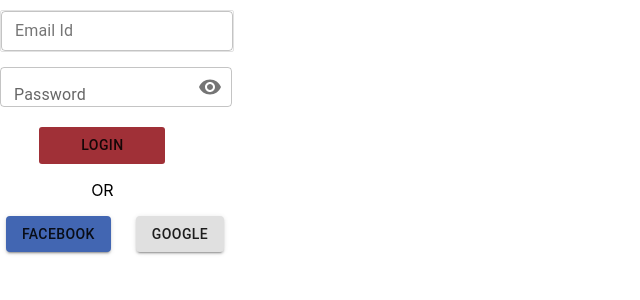
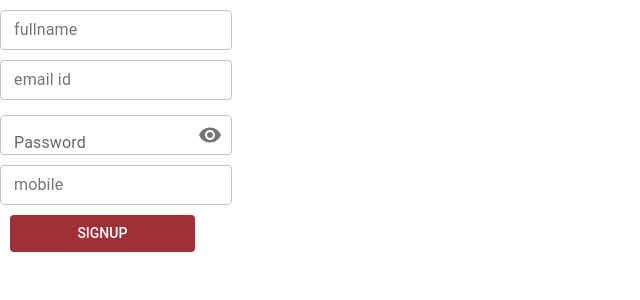
Before and after one commit to shivakar8650/BookStoreReact, a React (Create React App) app: page / in a window 1280 px wide. Shown: the top 300 px of the page, without its empty margins (0-640 px from the left). Built offline with nearby package versions, Linux system fonts and the light colour scheme.

Commit message:
[shivakar]added:create signup page

```diff
--- a/src/App.js
+++ b/src/App.js
@@ -1,11 +1,13 @@
 
 import './App.css';
 import Login from './component/login/Login';
+import Signup from './component/signup/Signup';
 
 function App() {
   return (
     <div className="App">
-      <Login />
+      {/* <Login /> */}
+      <Signup />
     </div>
   );
 }
--- a/src/component/login/Login.jsx
+++ b/src/component/login/Login.jsx
@@ -26,7 +26,7 @@
     const validate = () => {
         let emailError = values.emailId === '' ? true : false
         let passworderror = values.password === '' ? true : false
-        values((previousvalues) => {
+        setValues((previousvalues) => {
             return { ...previousvalues, emailIdError: emailError, passwordError: passworderror }
         })
         return emailError || passworderror
@@ -56,16 +56,21 @@
         <div className='login'>
             <div className='mail'>
                 <TextField name="emailId" className="emailfield" size="small" type='text' id="outlined-email" label="Email Id" variant="outlined"
-                    onChange={(e) => changeFields(e)} error={values.emailIdError} />
+                    onChange={(e) => changeFields(e)}
+                     error={values.emailIdError}
+                    // helperText={values.emailIdError ? "email required " : " "}
+                    />
             </div>
             <div>
                 <FormControl className="passwordfield" variant="outlined">
                     <InputLabel htmlFor="outlined-adornment-password" style={{marginBottom:'10px'}}>Password</InputLabel>
-                    <OutlinedInput
+                   <OutlinedInput
                         id="outlined-adornment-password"
                         size="small"
                         type={values.showPassword ? 'text' : 'password'}
                         value={values.password}
+                        error={values.passwordError}
+                        // helperText={values.passwordError ? "passwoed required " : " "}
                         onChange={handleChange('password')}
                         endAdornment={
                             <InputAdornment position="end">
--- a/src/component/login/login.scss
+++ b/src/component/login/login.scss
@@ -1,13 +1,11 @@
 .login {
-   width: 16%;;
+  width: 16%;
     .emailfield {
       width: 232px;
-
       margin-top: 10px;
       background: #FFFFFF 0% 0% no-repeat padding-box;
-        border: 1px solid #E2E2E2;
-        border-radius: 2px;
-        opacity: 1;
+      border-radius: 2px;
+      opacity: 1;
     }
     .passwordfield {
       margin-top: 15px;
@@ -21,6 +19,8 @@
       background: #A03037 0% 0% no-repeat padding-box;
       border-radius: 3px;
       opacity: 1;
+      color: #FFFFFF;
+
     }
 
     .Buttons {
@@ -29,8 +29,8 @@
       height: 37px;
       padding-left: 6px;
 
-      .googleButton {
-        margin-left: 25px;
-      }
+    .googleButton {
+      margin-left: 25px;
     }
   }
+}
--- a/src/component/signup/Signup.jsx
+++ b/src/component/signup/Signup.jsx
@@ -0,0 +1,116 @@
+import React, { useState } from 'react'
+import './signup.scss'
+import { Button, TextField } from '@material-ui/core';
+import IconButton from '@mui/material/IconButton';
+import OutlinedInput from '@mui/material/OutlinedInput';
+import InputLabel from '@mui/material/InputLabel';
+import InputAdornment from '@mui/material/InputAdornment';
+import FormControl from '@mui/material/FormControl';
+import Visibility from '@mui/icons-material/Visibility';
+import VisibilityOff from '@mui/icons-material/VisibilityOff';
+
+
+function Signup() {
+
+    const [values, setValues] = React.useState({
+        fullname:"",
+        emailId: "",
+        password: "",
+        mobile:"",
+        emailIdError: false,
+        passwordError: false,
+        showPassword: false,
+        fullnameError:false,
+        mobileError:false
+    })
+
+    const changeFields = (e) => {
+        setValues(previousvalues => {
+            return { ...previousvalues, [e.target.name]: e.target.value }
+        })
+    }
+    const validate = () => {
+        let fullnamerror = values.fullname === '' ? true : false
+        let emailError = values.emailId === '' ? true : false
+        let passworderror = values.password === '' ? true : false
+        let mobilerror = values.mobile === '' ? true : false
+
+        setValues((previousvalues) => {
+        return { ...previousvalues, emailIdError: emailError, passwordError: passworderror, fullnameError:fullnamerror, mobileError:mobilerror }
+    })
+    return emailError || passworderror || fullnamerror || mobilerror
+
+    }
+    const handleClickShowPassword = () => {
+        setValues({
+            ...values,
+            showPassword: !values.showPassword,
+        });
+    };
+    const handleMouseDownPassword = (event) => {
+        event.preventDefault();
+    };
+
+    const handleChange = (prop) => (event) => {
+        setValues({ ...values, [prop]: event.target.value });
+    };
+    const signup = () => {
+        let isValidate = validate();
+        if (!isValidate) {
+            console.log(isValidate);
+        }
+    }
+
+
+
+    return (
+        <>
+            <div className='signup'>
+                <div className='fullname'>
+                    <TextField name="fullname" className="emailfield" size="small" type='text' id="outlined-email" label="fullname" variant="outlined"
+                    onChange={(e) => changeFields(e)} error={values.emailIdError} />
+                </div>
+                <div className='Email'>
+                    <TextField name="emailid" className="emailfield" size="small" type='text' id="outlined-email" label="email id" variant="outlined"
+                    onChange={(e) => changeFields(e)} error={values.emailIdError} />
+                </div>
+                <div>
+                    <FormControl className="passwordfield" variant="outlined">
+                        <InputLabel htmlFor="outlined-adornment-password" style={{ marginBottom: '10px' }}>Password</InputLabel>
+                        <OutlinedInput
+                            id="outlined-adornment-password"
+                            size="small"
+                            type={values.showPassword ? 'text' : 'password'}
+                            value={values.password}
+                            onChange={(e) => changeFields(e)}
+                            onChange={handleChange('password')}
+                            error={values.passwordError}
+                            endAdornment={
+                                <InputAdornment position="end">
+                                    <IconButton
+                                        aria-label="toggle password visibility"
+                                        onClick={handleClickShowPassword}
+                                        onMouseDown={handleMouseDownPassword}
+                                        edge="end"
+                                    >
+                                        {values.showPassword ? <VisibilityOff /> : <Visibility />}
+                                    </IconButton>
+                                </InputAdornment>
+                            }
+                            label="Password"
+                        />
+                    </FormControl>
+                </div>
+                <div className='Mo_number'>
+                <TextField name="mobile" className="emailfield" size="small" type='text' id="outlined-email" label="mobile" variant="outlined"
+                onChange={(e) => changeFields(e)} error={values.emailIdError} />
+                </div>
+                <div className='s-Button'>
+                <Button className='signupbutton' style={{ backgroundColor: '#A03037' }} onClick={() => signup()}> Signup </Button>
+                </div>
+            </div>
+        </>
+    );
+}
+
+export default Signup
--- /dev/null
+++ b/src/component/signup/signup.scss
@@ -0,0 +1,28 @@
+.signup {
+    width: 16%;
+      .emailfield {
+        width: 232px;
+        margin-top: 10px;
+        background: #FFFFFF 0% 0% no-repeat padding-box;
+        border-radius: 2px;
+        opacity: 1;
+      }
+      .passwordfield {
+        margin-top: 15px;
+        width: 232px;
+        background: #FFFFFF 0% 0% no-repeat padding-box;
+        border-radius: 2px;
+        opacity: 1;
+      }
+      .s-Button{
+         margin: 10px;
+        .signupbutton {
+            width: 100%;
+            text-align: left;
+            letter-spacing: 0px;
+            color: #FFFFFF;
+            opacity: 1;
+          }
+      }
+
+}
```
